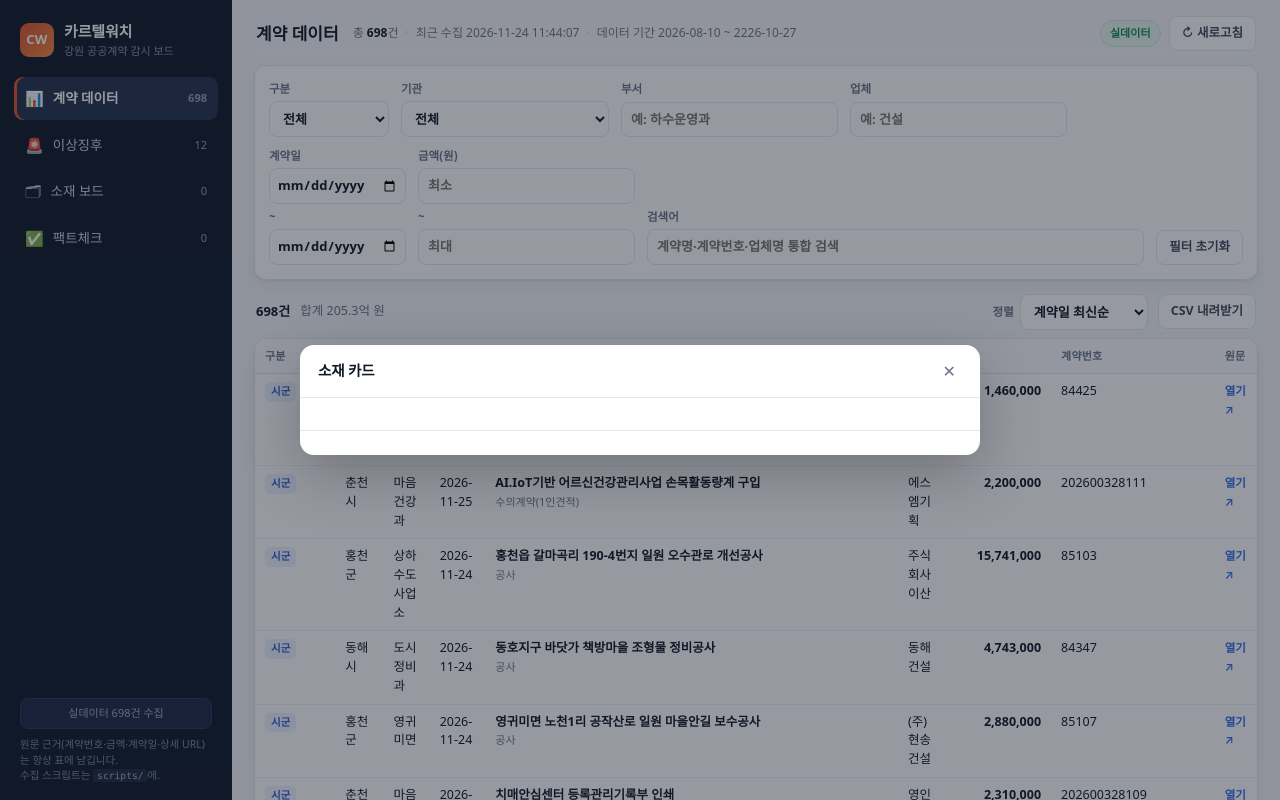
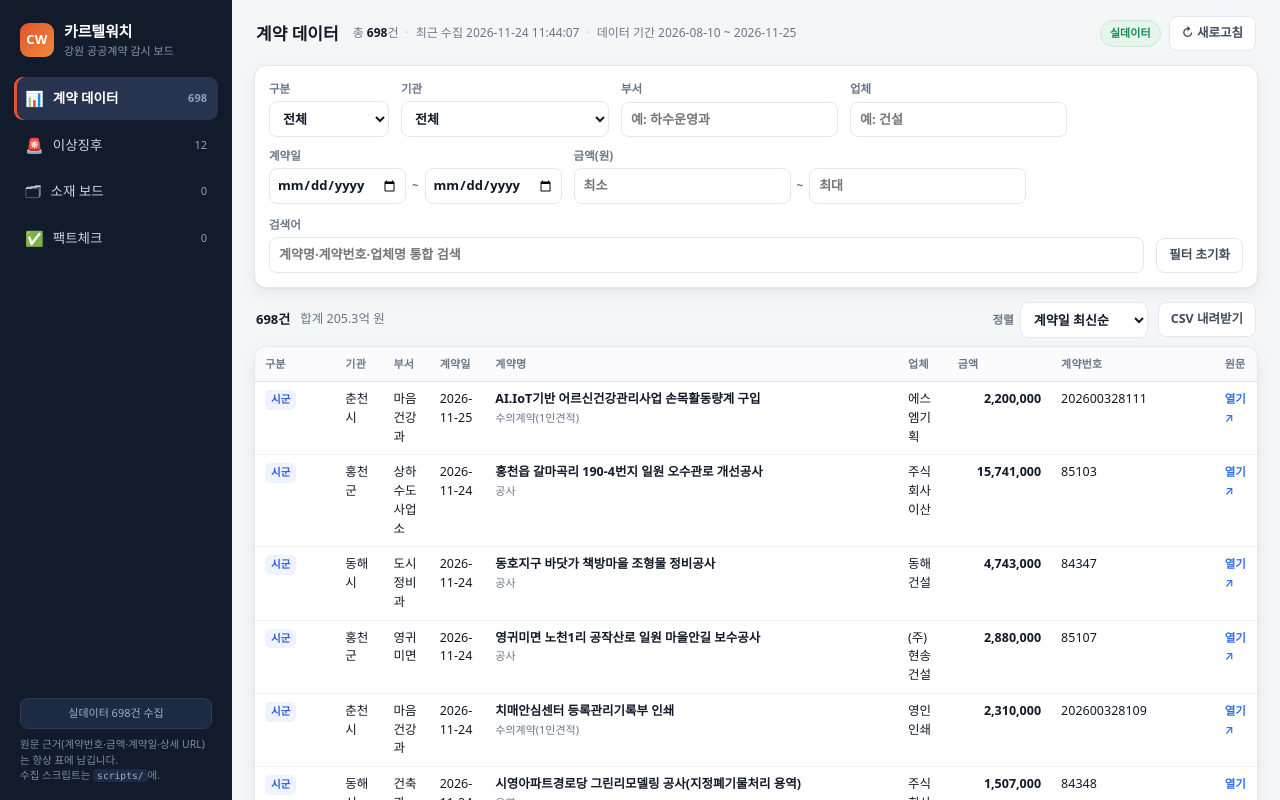
Before and after one commit to hachohee/cartelwatch, a plain HTML site: page index.html in a window 1280 px wide. Shown: the top 800 px of the page. Drawn offline with Linux system fonts and the light colour scheme.

Commit message:
fix: 모달 숨김 처리·필터 레이아웃·원자료 날짜 오타 필터

```diff
--- a/assets/app.js
+++ b/assets/app.js
@@ -11,6 +11,12 @@
   const comma = n => (n || 0).toLocaleString("ko-KR");
   const esc = s => String(s == null ? "" : s).replace(/[&<>"']/g, c => ({ "&": "&amp;", "<": "&lt;", ">": "&gt;", '"': "&quot;", "'": "&#39;" }[c]));
   const today = () => new Date().toISOString().slice(0, 10);
+  // 원자료에 연도 오타(예: 2226-10-27)가 섞여 있어 통계·정렬에서 걸러낸다.
+  const validDate = d => {
+    if (!/^\d{4}-\d{2}-\d{2}$/.test(d || "")) return false;
+    const y = Number(d.slice(0, 4));
+    return y >= 2000 && y <= 2035;
+  };
   const uid = () => "c" + Date.now().toString(36) + Math.random().toString(36).slice(2, 6);
 
   /* ── 상태 ─────────────────────────────────────────────── */
@@ -167,7 +173,7 @@
     $("#meta-total").innerHTML = `총 <strong>${comma(DATA.contracts.length)}</strong>건`;
     const g = DATA.generatedAt || DATA.meta.generated_at || "";
     $("#meta-collected").textContent = g ? `최근 수집 ${g}` : "수집 시각 없음";
-    const dates = DATA.contracts.map(c => c.contract_date).filter(Boolean).sort();
+    const dates = DATA.contracts.map(c => c.contract_date).filter(validDate).sort();
     const p = DATA.meta.period || {};
     const from = p.from || dates[0] || "–", to = p.to || dates[dates.length - 1] || "–";
     $("#meta-period").textContent = `데이터 기간 ${from} ~ ${to}`;
@@ -209,6 +215,8 @@
     });
     const s = filter.sort;
     rows.sort((a, b) => {
+      const av = validDate(a.contract_date), bv = validDate(b.contract_date);
+      if (av !== bv) return av ? -1 : 1;              // 날짜 이상치는 항상 맨 뒤로
       if (s === "amount-desc") return (b.amount || 0) - (a.amount || 0);
       if (s === "amount-asc") return (a.amount || 0) - (b.amount || 0);
       if (s === "date-asc") return (a.contract_date || "").localeCompare(b.contract_date || "");
@@ -234,7 +242,7 @@
           <td><span class="tag ${esc(c.category)}">${esc(c.category || "-")}</span></td>
           <td>${esc(c.agency || "-")}</td>
           <td class="sub">${esc(c.department || "-")}</td>
-          <td>${esc(c.contract_date || "-")}</td>
+          <td>${esc(c.contract_date || "-")}${validDate(c.contract_date) ? "" : ' <span class="pill" title="원자료 연도 오타로 보입니다">⚠</span>'}</td>
           <td class="title">
             <span class="t" title="${esc(c.title)}">${esc(c.title)}</span>
             ${c.method ? `<span class="sub">${esc(c.method)}</span>` : ""}
--- a/assets/style.css
+++ b/assets/style.css
@@ -81,7 +81,9 @@ code{font-family:var(--mono);font-size:.92em;background:#f0f2f6;padding:1px 4px;
 /* 필터 */
 .filters{padding:14px;display:flex;flex-direction:column;gap:10px;margin-bottom:14px}
 .frow{display:flex;gap:12px;flex-wrap:wrap;align-items:flex-end}
-.filters label{display:flex;flex-direction:column;gap:4px;font-size:11.5px;color:var(--ink-3);font-weight:600}
+.filters label{display:flex;flex-direction:column;gap:4px;font-size:11.5px;color:var(--ink-3);font-weight:600;white-space:nowrap}
+.filters .rng{display:flex;align-items:center;gap:6px}
+.filters .rng input{flex:1;min-width:112px}
 .filters label.grow{flex:1;min-width:220px}
 input,select{
   font:inherit;font-size:13px;color:var(--ink);background:#fff;border:1px solid var(--line);
@@ -239,6 +241,7 @@ a.src:hover{text-decoration:underline}
 .empty-ico{font-size:30px;margin-bottom:8px}
 
 /* 모달 */
+.modal-backdrop[hidden]{display:none}
 .modal-backdrop{position:fixed;inset:0;background:rgba(17,24,39,.44);display:grid;place-items:center;z-index:60;padding:20px}
 .modal{background:#fff;border-radius:14px;width:min(680px,100%);max-height:86vh;display:flex;flex-direction:column;box-shadow:0 20px 60px rgba(0,0,0,.24)}
 .modal header{display:flex;align-items:center;gap:10px;padding:15px 18px;border-bottom:1px solid var(--line)}
@@ -252,6 +255,7 @@ a.src:hover{text-decoration:underline}
 .field textarea{min-height:76px;resize:vertical;font:inherit;font-size:12.5px;border:1px solid var(--line);border-radius:9px;padding:9px}
 .kv{display:grid;grid-template-columns:88px 1fr;gap:5px 10px;font-size:12.5px}
 .kv dt{color:var(--ink-3)} .kv dd{margin:0;font-weight:600}
+.toast[hidden]{display:none}
 .toast{
   position:fixed;left:50%;bottom:26px;transform:translateX(-50%);background:#111b2b;color:#fff;
   padding:10px 16px;border-radius:10px;font-size:12.5px;z-index:80;box-shadow:0 8px 24px rgba(0,0,0,.2)
--- a/data/meta.json
+++ b/data/meta.json
@@ -4,7 +4,7 @@
  "source": "live",
  "period": {
   "from": "2026-08-10",
-  "to": "2226-10-27"
+  "to": "2026-11-25"
  },
  "agencies": [
   {
--- a/index.html
+++ b/index.html
@@ -73,11 +73,10 @@
       </div>
       <div class="frow">
         <label>계약일
-          <input id="f-from" type="date"> ~ <input id="f-to" type="date">
+          <span class="rng"><input id="f-from" type="date"> ~ <input id="f-to" type="date"></span>
         </label>
         <label>금액(원)
-          <input id="f-amin" type="number" placeholder="최소" step="1000">
-          ~ <input id="f-amax" type="number" placeholder="최대" step="1000">
+          <span class="rng"><input id="f-amin" type="number" placeholder="최소" step="1000"> ~ <input id="f-amax" type="number" placeholder="최대" step="1000"></span>
         </label>
         <label class="grow">검색어
           <input id="f-q" type="search" placeholder="계약명·계약번호·업체명 통합 검색">
```
Also changed, not shown: 1 other file.
